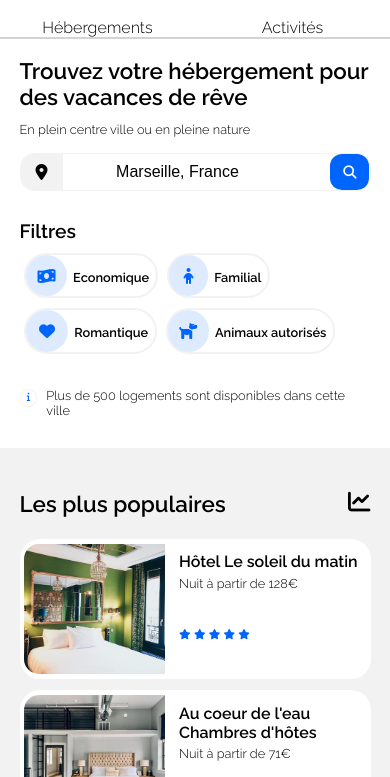
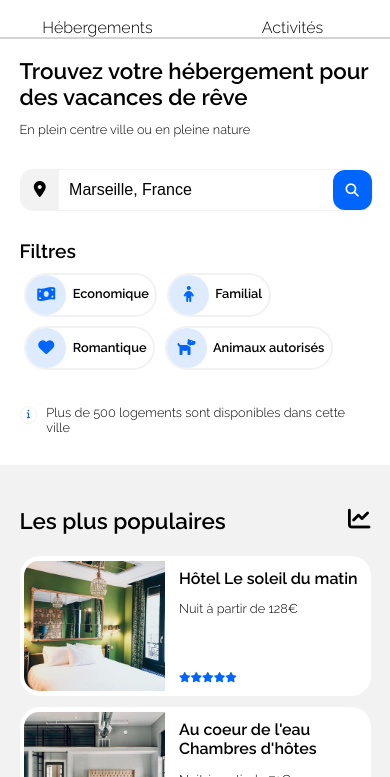
Before and after one commit to Alice-S-dev/AliceSchneider_2_29032021, a plain HTML site: page Index.html in a window 390 px wide. Shown: the part 67-844 px from the top of the page. Drawn offline with Linux system fonts and the light colour scheme.

Commit message:
Ajustements Smartphone et tablettes

```diff
--- a/Index.html
+++ b/Index.html
@@ -42,14 +42,17 @@
 					En plein centre ville ou en pleine nature
 				</p>
 
-				<div id="Recherche">
+
 				<form method="get" action="#">
-						<i class="fas fa-map-marker-alt local"></i>
+					<div id="marqueur">
+						<i class="fas fa-map-marker-alt"></i>
+					</div>
 					<input type="search" value="Marseille, France"/>
+					<div id="bouton">
 						<button type="submit"></button>
+					</div>
+				</form>
 
-					</form>
-				</div>
 
 				<div id="Filtres">
 
@@ -58,28 +61,36 @@
 					</h2>
 					<div id="Filtres-tel">
 						<div class="Filtre">
+							<div class=icones-filtres>
 								<i class="fas fa-money-bill-wave blue"></i>
+							</div>
 							<p>
 								Economique
 							</p>
 						</div>
 
 						<div class="Filtre">
+							<div class=icones-filtres>
 								<i class="fas fa-child blue"></i>
+							</div>
 							<p>
 								Familial
 							</p>
 						</div>
 
 						<div class="Filtre">
+							<div class=icones-filtres>
 								<i class="fas fa-heart blue"></i>
+							</div>
 							<p>
 								Romantique
 							</p>
 						</div>
 
 						<div class="Filtre">
+							<div class=icones-filtres>
 								<i class="fas fa-dog blue"></i>
+							</div>
 							<p>
 								Animaux autorisés
 							</p>
@@ -111,6 +122,7 @@
 							</div>
 
 							<div class="Texte-pop">
+								<div class="titre-prix">
 									<h2>
 										Hôtel Le soleil du matin
 									</h2>
@@ -118,8 +130,9 @@
 									<p>
 										Nuit à partir de 128€
 									</p>
+								</div>
 
-								<p>
+								<p class="etoiles">
 									<i class="fas fa-star blue"></i>
 									<i class="fas fa-star blue"></i>
 									<i class="fas fa-star blue"></i>
@@ -138,6 +151,7 @@
 							</div>
 
 							<div class="Texte-pop">
+								<div class="titre-prix">
 									<h2>
 										Au coeur de l'eau <br/>
 										Chambres d'hôtes
@@ -146,8 +160,10 @@
 									<p>
 										Nuit à partir de 71€
 									</p>
+								</div>
 
-								<p>
+
+								<p class="etoiles">
 									<i class="fas fa-star blue"></i>
 									<i class="fas fa-star blue"></i>
 									<i class="fas fa-star blue"></i>
@@ -166,6 +182,7 @@
 							</div>
 
 							<div class="Texte-pop">
+								<div class="titre-prix">
 									<h2>
 										Hôtel Tout bleu et Blanc
 									</h2>
@@ -173,8 +190,9 @@
 									<p>
 										Nuit à partir de 68€
 									</p>
+								</div>
 
-								<p>
+								<p class="etoiles">
 									<i class="fas fa-star blue"></i>
 									<i class="fas fa-star blue"></i>
 									<i class="fas fa-star blue"></i>
@@ -209,7 +227,7 @@
 									Nuit à partir de 25€
 								</p>
 
-								<p>
+								<p class="etoiles-h">
 									<i class="fas fa-star blue"></i>
 									<i class="fas fa-star blue"></i>
 									<i class="fas fa-star blue"></i>
@@ -234,7 +252,7 @@
 									Nuit à partir de 52€
 								</p>
 
-								<p>
+								<p class="etoiles-h">
 									<i class="fas fa-star blue"></i>
 									<i class="fas fa-star blue"></i>
 									<i class="fas fa-star blue"></i>
@@ -259,7 +277,7 @@
 									Nuit à partir de 76€
 								</p>
 
-								<p>
+								<p class="etoiles-h">
 									<i class="fas fa-star blue"></i>
 									<i class="fas fa-star blue"></i>
 									<i class="fas fa-star blue"></i>
@@ -286,7 +304,7 @@
 									Nuit à partir de 46€
 								</p>
 
-								<p>
+								<p class="etoiles-h">
 									<i class="fas fa-star blue"></i>
 									<i class="fas fa-star blue"></i>
 									<i class="fas fa-star blue"></i>
@@ -311,7 +329,7 @@
 									Nuit à partir de 23€
 								</p>
 
-								<p>
+								<p class="etoiles-h">
 									<i class="fas fa-star blue"></i>
 									<i class="fas fa-star blue"></i>
 									<i class="fas fa-star blue"></i>
@@ -336,7 +354,7 @@
 									Nuit à partir de 96€
 								</p>
 
-								<p>
+								<p class="etoiles-h">
 									<i class="fas fa-star blue"></i>
 									<i class="fas fa-star blue"></i>
 									<i class="fas fa-star blue"></i>
--- a/Styles.css
+++ b/Styles.css
@@ -158,25 +158,23 @@ header a:hover
 
 /*     Barre de recherche      */
 
-#Recherche
-{
-	border: 1px #F2F2F2 solid;
-	border-radius: 15px;
-	margin-top: 1em;
-}
-
 form
 {
 	display: flex;
 	width: 100%;
+	height: 40px;
 	justify-content: space-between;
+	border: 1px #F2F2F2 solid;
+	border-radius: 12px;
+	margin-top: 2em;
 }
 
 input
 {
+	display: block;
+	width: 100%;
 	border: none;
-	width: 50%;
-	margin-left: 10px;
+	padding-left: 10px;
 }
 
 
@@ -187,6 +185,10 @@ button:before
 	content: "\f002";
 }
 
+#bouton
+{
+	width: 50px;
+}
 
 button
 {
@@ -194,19 +196,21 @@ button
 	background-color: #0065FC;
 	color: white;
 	border-radius: 12px;
-	padding-right: 13px;
-	padding-left: 13px
+	height: 100%;
+	width: 100%;
+}
+
+#marqueur
+{
+	width: 50px;
+	background-color: #F2F2F2;
+	border-top-left-radius: 12px;
+	border-bottom-left-radius: 12px;
+	text-align: center;
+	line-height: 40px;
 }
 
 
-.local
-{
-	font-size: 1em;
-	background-color: #F2F2F2;
-	padding : 10px 15px 10px 15px;
-	border-top-left-radius: 12px;
-	border-bottom-left-radius: 12px;
-}
 
 /*     Filtres de recherche      */
 
@@ -224,10 +228,20 @@ button
 .Filtre
 {
 	display: flex;
-	align-items: baseline;
 	border: 2px #F2F2F2 solid;
 	border-radius: 30px;
 	margin: 0.3em;
+	line-height: 25px;
+}
+
+.icones-filtres
+{
+	height:100%;
+	width: 40px;
+	background-color: #DEEBFF;
+	border-radius: 25px;
+	text-align: center;
+	line-height: 40px;
 }
 
 .Filtre:hover
@@ -236,6 +250,8 @@ button
  background-color: #F2F2F2;
 }
 
+
+/*
 .Filtre .blue
 {
 	background-color: #DEEBFF;
@@ -256,7 +272,7 @@ button
 {
 	padding: 0.8em;
 }
-
+*/
 
 .Filtre p
 {
@@ -311,21 +327,26 @@ button
 	margin: 0.7em 0;
 }
 
+
+
 .Cartes-pop h2
 {
 	font-size: 1em;
-	margin-bottom: 0.3em;
 }
 
-.Cartes-pop p
+.etoiles
 {
-	margin: 0 0 35px 0;
+	display: flex;
 }
 
 .Texte-pop
 {
 	margin-right: 0.5em;
+	display: flex;
+    flex-direction: column;
+    justify-content: space-between;
 }
+
 .fa-star
 {
 	font-size: 0.8em;
@@ -362,7 +383,7 @@ button
 	border-radius: 20px;
 	box-shadow: 5px 5px 10px #F2F2F2;
 	margin: 0.7em 0;
-	height: 170px;
+	height: 220px;
 	padding: 0.3em 0.3em 0 0.3em;
 }
 
@@ -388,7 +409,13 @@ button
 
 .Cartes-heberg p
 {
-	margin: 0.2em 0 0.2em 1em;
+	margin-left: 1em;
+}
+
+.etoiles-h
+{
+	display: flex;
+	margin: 0;
 }
 
 #plus
@@ -473,7 +500,7 @@ footer
 
 	/*	Barre de recherche	*/
 
-	#Recherche
+	form
 	{
 		width: 60%;
 	}
```
Lines whose indentation alone changed are shown as unchanged.
